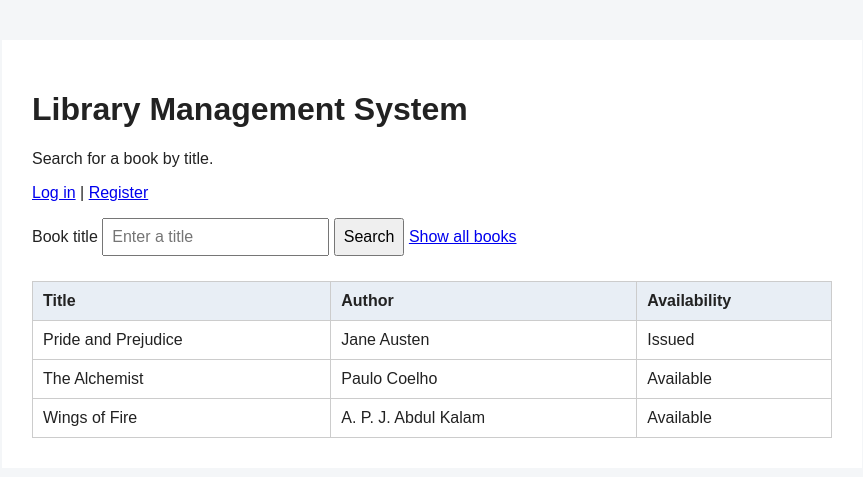
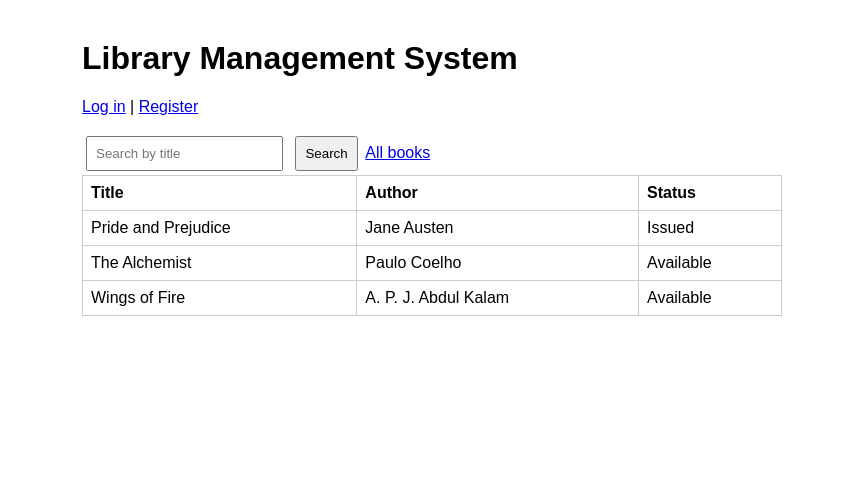
Before and after one commit to rahulcse129/Library-Management-System, a Flask app: page / in a window 1280 px wide. Shown: the top 477 px of the page, without its empty margins (208-1071 px from the left). Run offline with Flask 3, Linux system fonts and the light colour scheme; data comes from the database, SQL or seed files in the repository.

Commit message:
Simplify application pages

```diff
--- a/static/style.css
+++ b/static/style.css
@@ -1,47 +1,6 @@
-body {
-    background-color: #f4f6f8;
-    color: #222;
-    font-family: Arial, sans-serif;
-    margin: 0;
-}
-
-.container {
-    background-color: white;
-    margin: 40px auto;
-    max-width: 800px;
-    padding: 30px;
-}
-
-form {
-    margin-bottom: 25px;
-}
-
-input,
-button {
-    font-size: 1rem;
-    padding: 8px;
-}
-
-button {
-    cursor: pointer;
-}
-
-table {
-    border-collapse: collapse;
-    width: 100%;
-}
-
-th,
-td {
-    border: 1px solid #cccccc;
-    padding: 10px;
-    text-align: left;
-}
-
-th {
-    background-color: #e8eef5;
-}
-
-.message {
-    color: #a00000;
-}
+body { font: 16px Arial; margin: 40px; }
+main { max-width: 700px; margin: auto; }
+input, button { margin: 4px; padding: 8px; }
+table { border-collapse: collapse; width: 100%; }
+th, td { border: 1px solid #ccc; padding: 8px; text-align: left; }
+.message { color: darkred; }
--- a/templates/index.html
+++ b/templates/index.html
@@ -1,56 +1,33 @@
-<!DOCTYPE html>
-<html lang="en">
-<head>
-    <meta charset="UTF-8">
-    <meta name="viewport" content="width=device-width, initial-scale=1.0">
-    <title>Library Management System</title>
+<!doctype html>
+<title>Library</title>
 <link rel="stylesheet" href="{{ url_for('static', filename='style.css') }}">
-</head>
-<body>
-    <main class="container">
+
+<main>
     <h1>Library Management System</h1>
-        <p>Search for a book by title.</p>
     {% if member_name %}
         <p>Welcome, {{ member_name }}! <a href="{{ url_for('logout') }}">Log out</a></p>
     {% else %}
         <p><a href="{{ url_for('login') }}">Log in</a> | <a href="{{ url_for('register') }}">Register</a></p>
     {% endif %}
 
-        <form method="get" action="/">
-            <label for="search">Book title</label>
-            <input id="search" name="search" value="{{ search_text }}" placeholder="Enter a title">
-            <button type="submit">Search</button>
-            <a href="/">Show all books</a>
+    <form>
+        <input id="search" name="search" value="{{ search_text }}" placeholder="Search by title">
+        <button>Search</button>
+        <a href="/">All books</a>
     </form>
 
     {% if books %}
         <table>
-                <thead>
-                    <tr>
-                        <th>Title</th>
-                        <th>Author</th>
-                        <th>Availability</th>
-                    </tr>
-                </thead>
-                <tbody>
+            <tr><th>Title</th><th>Author</th><th>Status</th></tr>
             {% for book in books %}
                 <tr>
                     <td>{{ book["title"] }}</td>
                     <td>{{ book["author"] }}</td>
-                            <td>
-                                {% if book["available"] %}
-                                    Available
-                                {% else %}
-                                    Issued
-                                {% endif %}
-                            </td>
+                    <td>{{ "Available" if book["available"] else "Issued" }}</td>
                 </tr>
             {% endfor %}
-                </tbody>
         </table>
     {% else %}
         <p class="message">No books found.</p>
     {% endif %}
 </main>
-</body>
-</html>
```
Also changed, not shown: templates/login.html (+14 -23 lines), templates/register.html (+8 -18 lines). Lines whose indentation alone changed are shown as unchanged.
